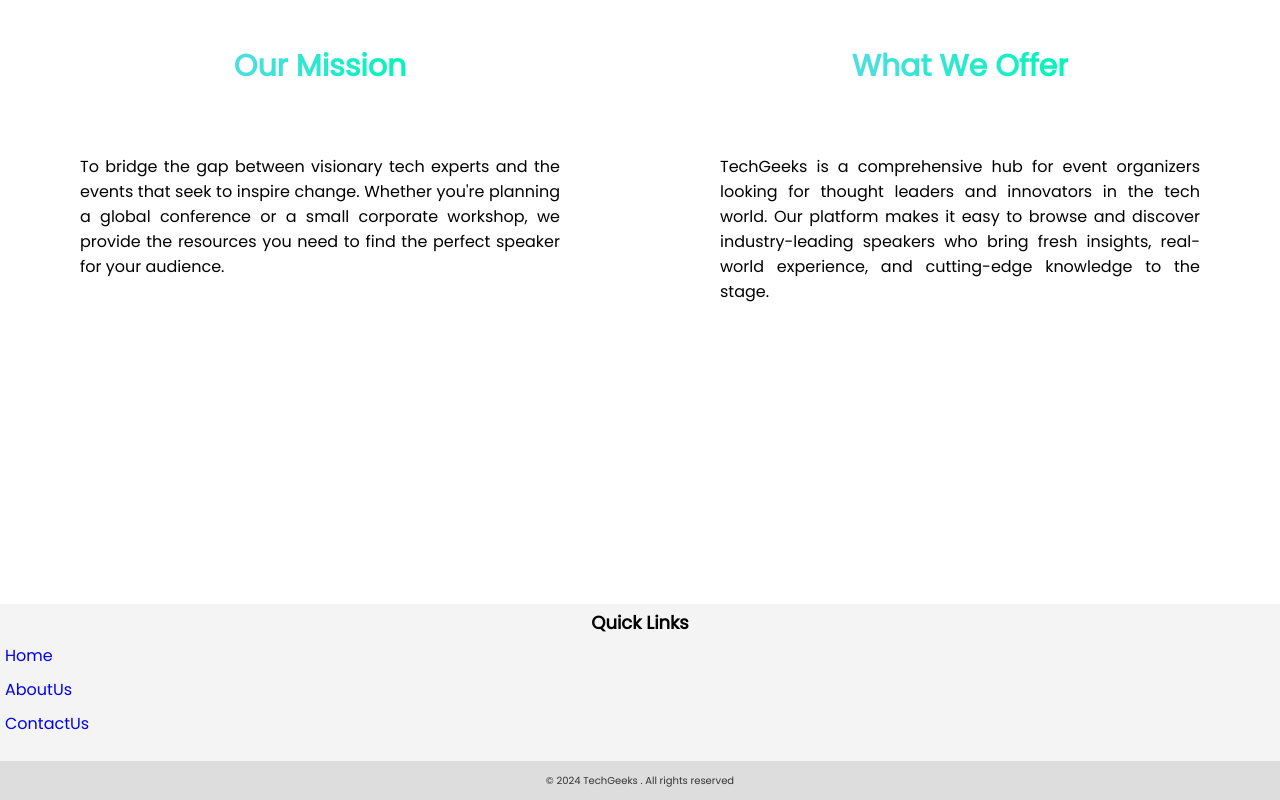
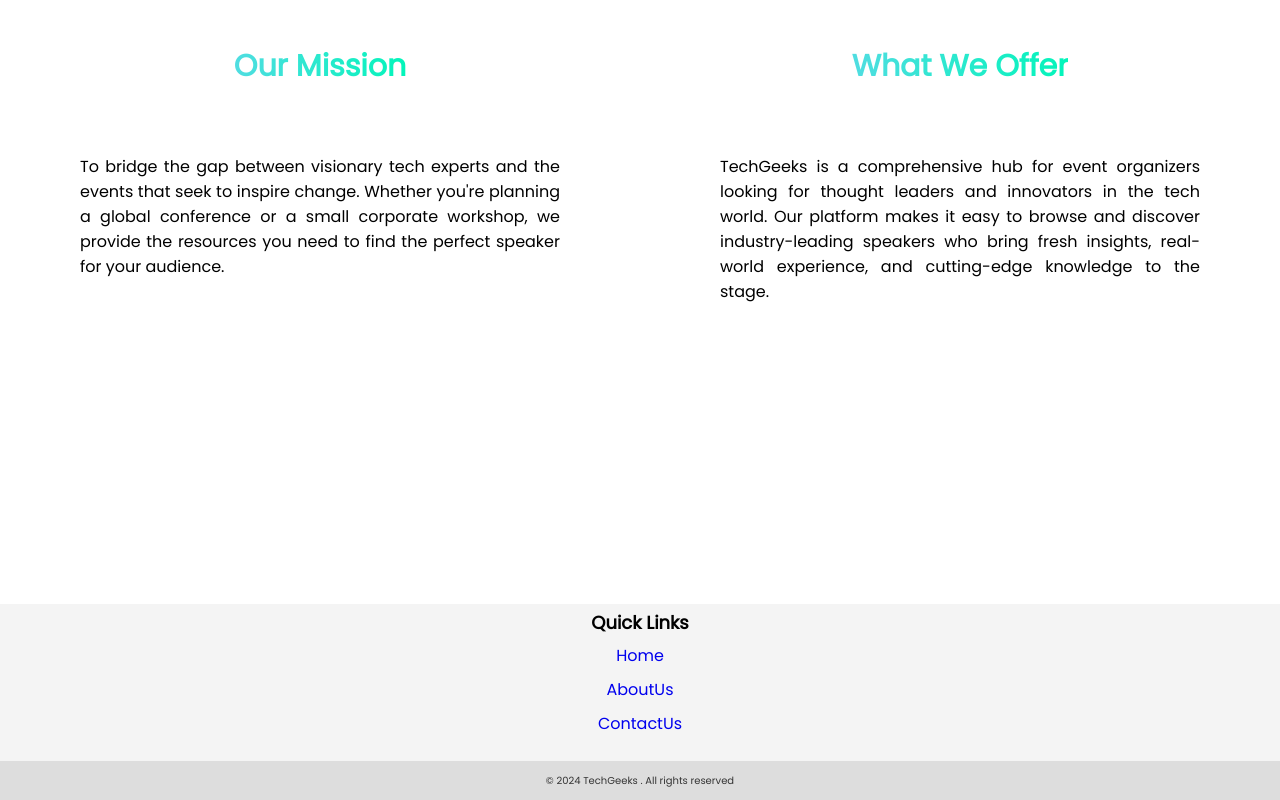
Before and after one commit to lynccc1/TechGeeks, a plain HTML site: page AboutUs.html in a window 1280 px wide. Shown: the part 656-1456 px from the top of the page. Drawn offline with Linux system fonts and the light colour scheme.

Commit message:
Fixed the allignment of the quick links in the Footer

```diff
--- a/AboutUs.html
+++ b/AboutUs.html
@@ -310,8 +310,13 @@ h3{
     margin-bottom: 3px;
     text-align: center;
 }
-.list{
+.list {
     padding: 0px;
+    list-style: none;
+    display: flex;
+    flex-direction: column;
+    align-items: center; /* Center items horizontally */
+    text-align: center;
 }
 .list li{
     width: auto;
@@ -381,9 +386,9 @@ a:hover{
             </div>
             <nav id="nav-menu">
                 <ul>
-                    <li><a href="">Home</a></li>
-                    <li><a href="">Contact Us</a></li>
-                    <li><a href="">About Us</a></li>
+                    <li><a href="index.html">Home</a></li>
+                    <li><a href="ContactUs1.html">Contact Us</a></li>
+                    <li><a href="AboutUs.html">About Us</a></li>
                 </ul>
             </nav>
         </header>
@@ -438,9 +443,9 @@ a:hover{
                     <div class="footerContent">
                         <h3>Quick Links</h3>
                         <ul class="list">
-                            <li><a href="/Home Page/Homepage.html">Home</a></li>
-                            <li><a href="/AboutUs/AboutUs.html">AboutUs</a></li>
-                            <li><a href="/ContactUs/ContactUs1.html">ContactUs</a></li>
+                            <li><a href="index.html">Home</a></li>
+                            <li><a href="AboutUs.html">AboutUs</a></li>
+                            <li><a href="ContactUs1.html">ContactUs</a></li>
                         </ul>
                     </div>
                 </div>
```
